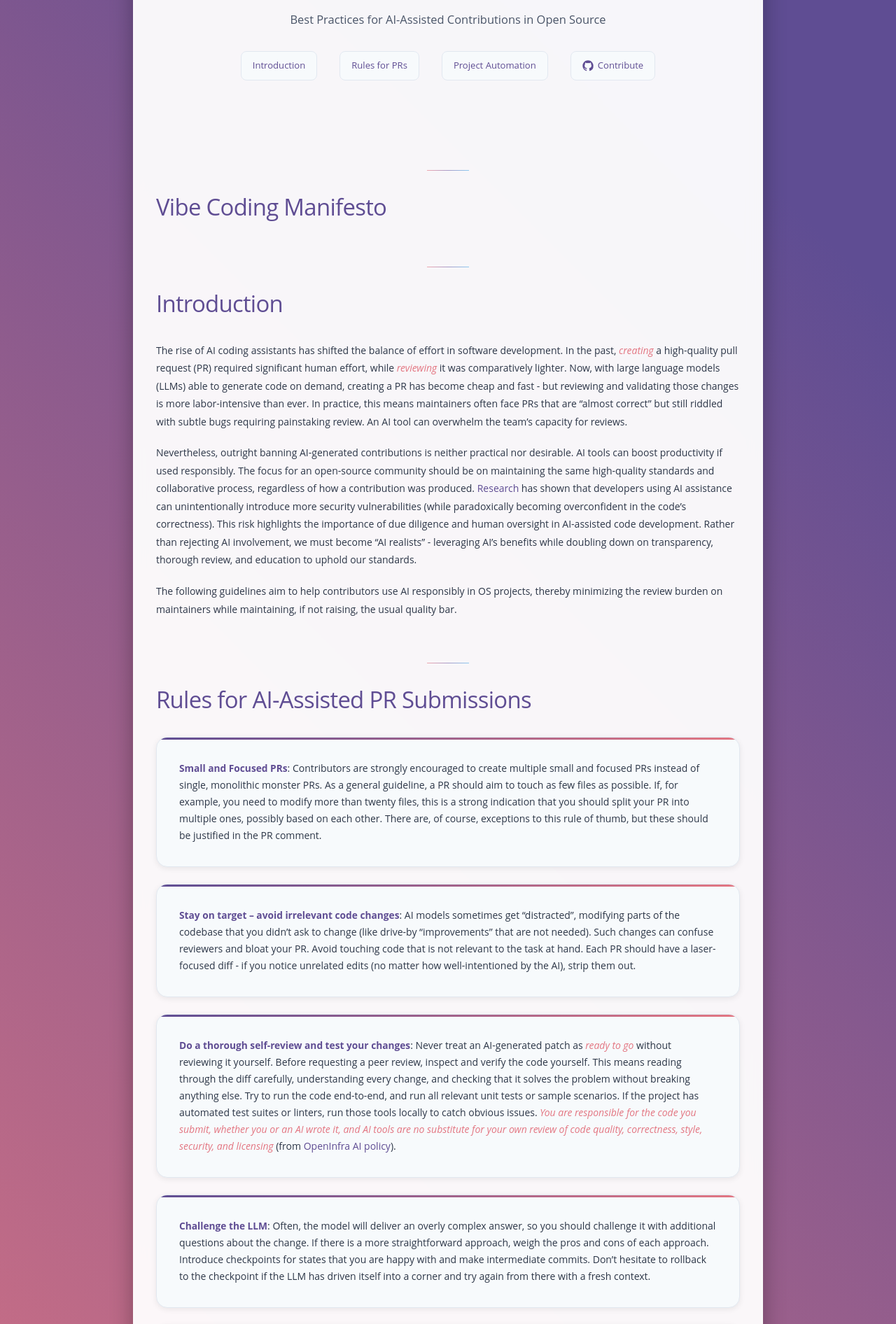
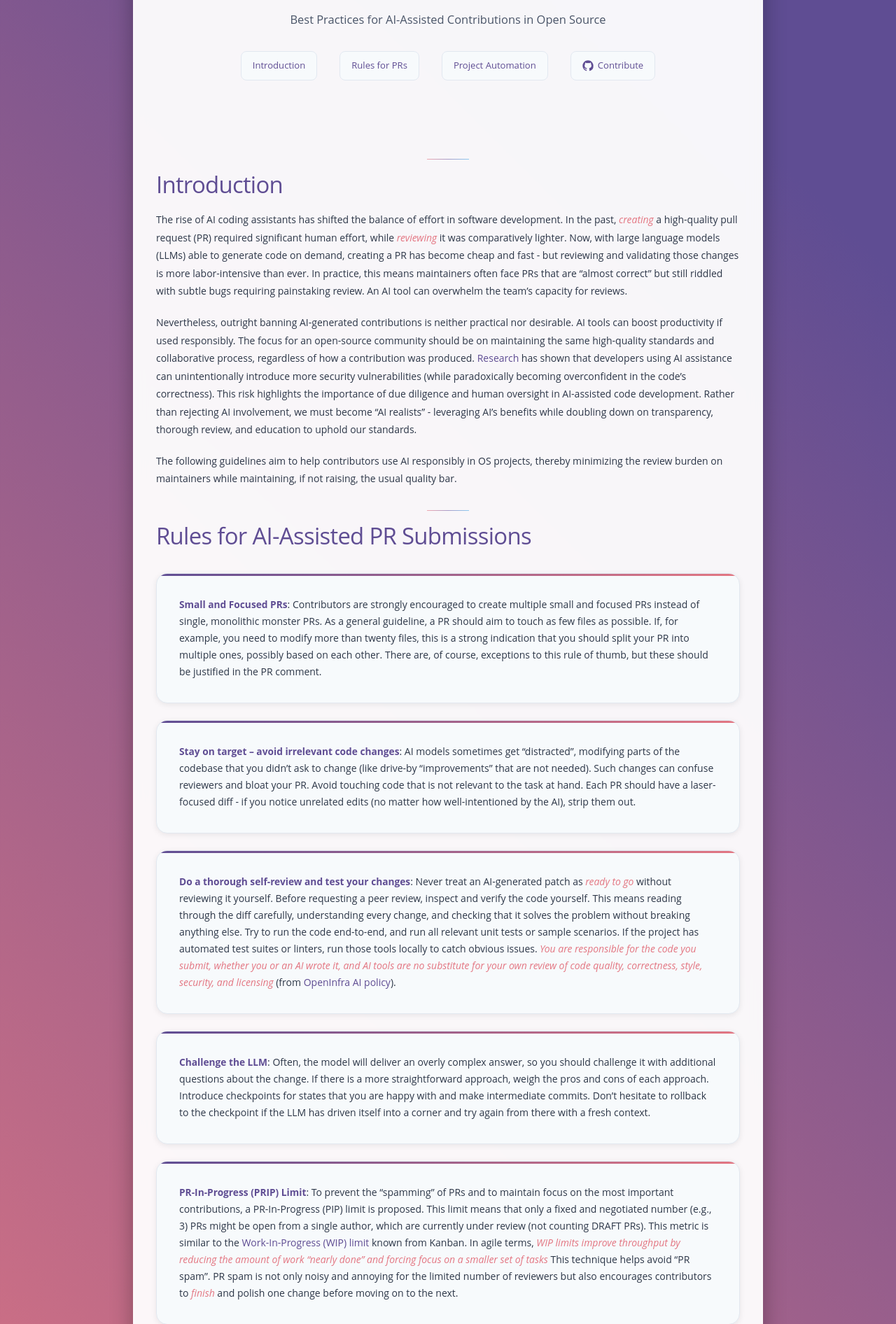
Before and after one commit to ai-coding-manifesto/ai-coding-manifesto, a Jekyll site: the page built from index.md, in a window 1280 px wide. Shown: the part 344-2236 px from the top of the page at 70% size. Built offline with Jekyll 4.4.1, drawn with Linux system fonts in a browser that asks for light colours.

Commit message:
chore: Fix redundant title and cut some spacing between navbar/header
Signed-off-by: Francisco Javier Arceo <farceo@redhat.com>

```diff
--- a/AI_MANIFESTO.md
+++ b/AI_MANIFESTO.md
@@ -1,7 +1,3 @@
-# Vibe Coding Manifesto
-
-### Best Practices for AI-Assisted Contributions in Open Source
-
 # Introduction
 
 The rise of AI coding assistants has shifted the balance of effort in software development.
--- a/_layouts/default.html
+++ b/_layouts/default.html
@@ -134,11 +134,11 @@
         /* Content h1 elements (not the main header) */
         main h1 {
             font-size: 2.2rem;
-            margin: 4rem 0 2rem 0;
+            margin: 2rem 0 1rem 0;
             color: var(--primary-color);
             font-weight: 400;
             position: relative;
-            padding-top: 2rem;
+            padding-top: 1rem;
         }
 
         main h1:before {
```
